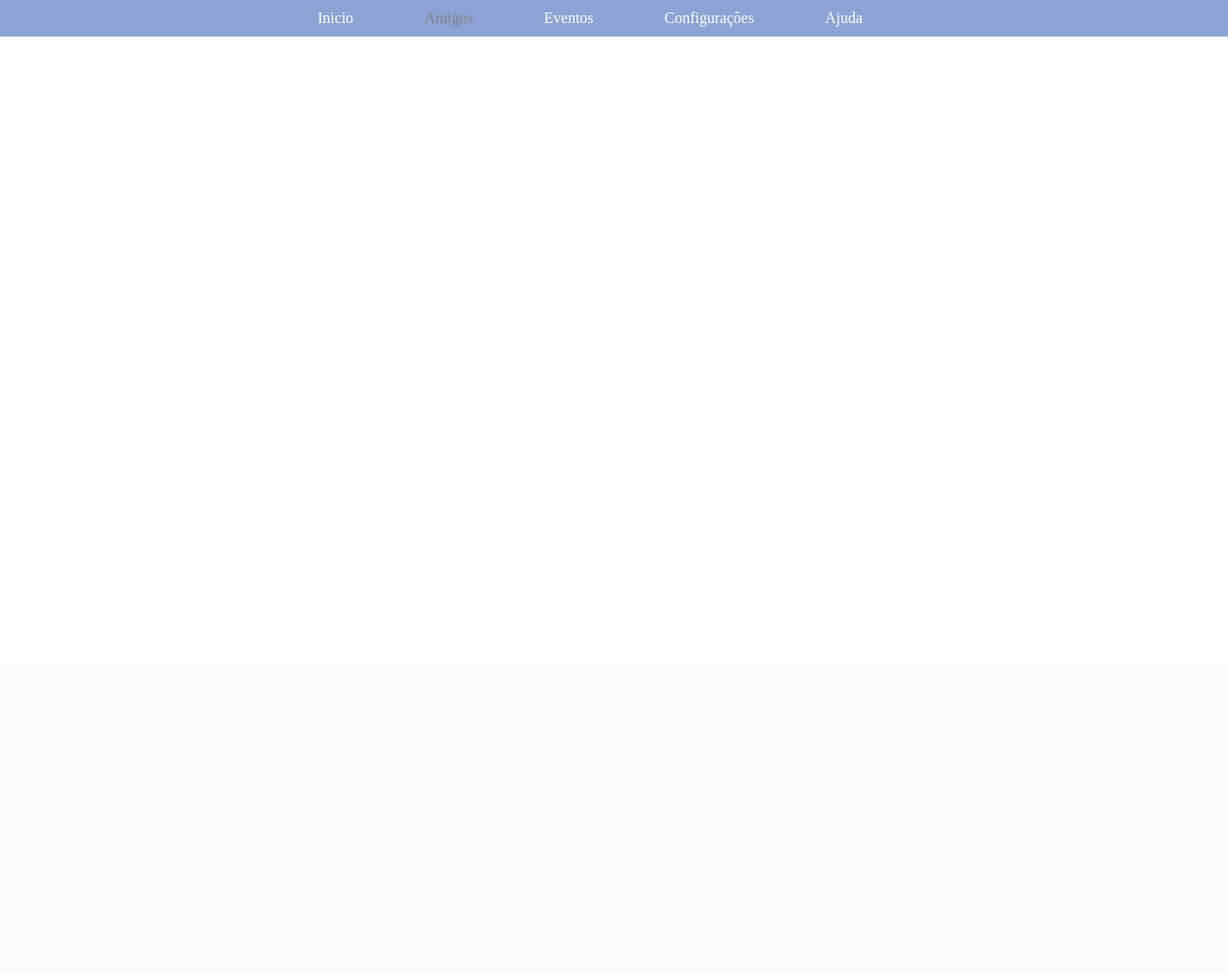
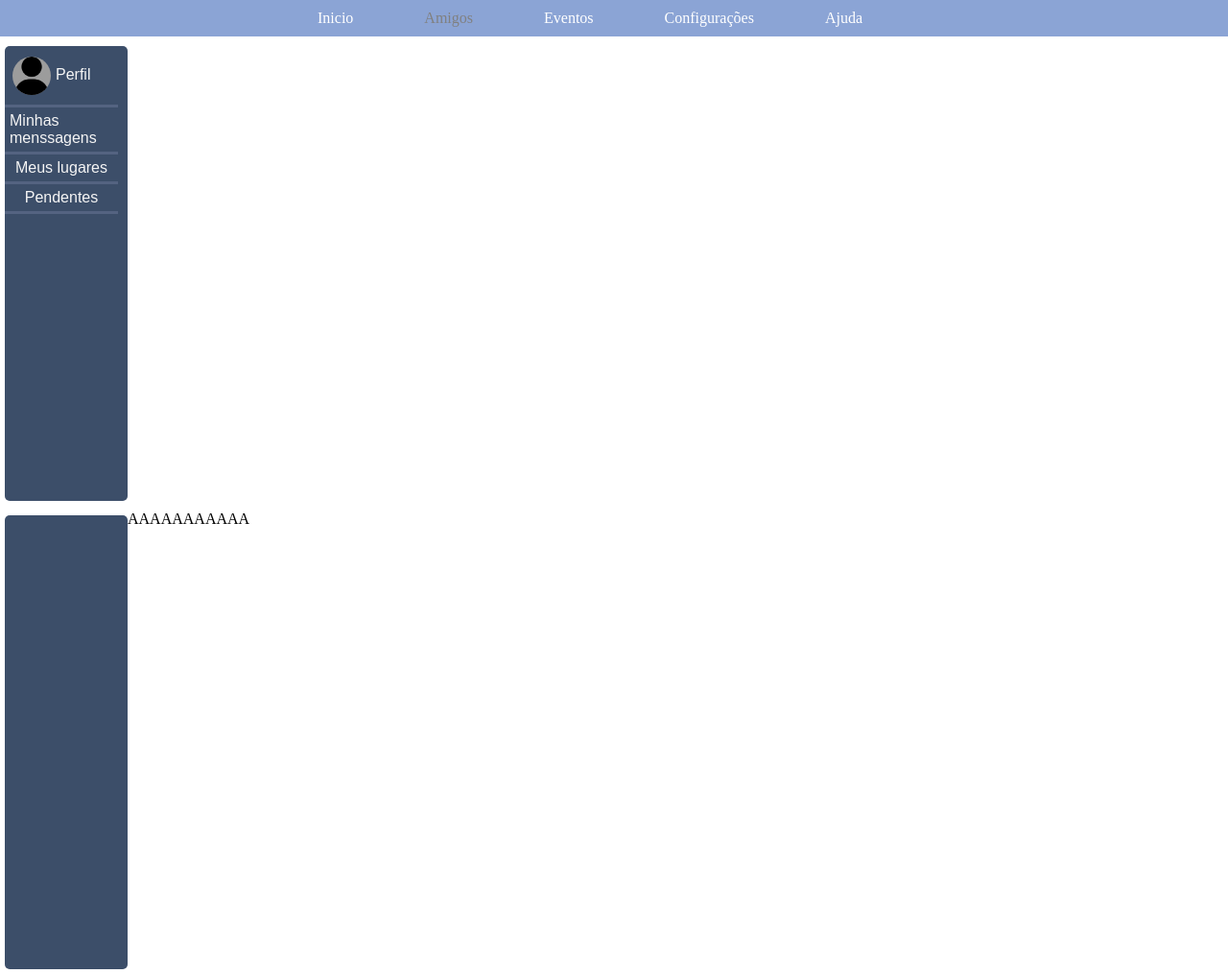
Before and after one commit to shyython/Site---WGO, a PHP site: page /Amigos.html in a window 1280 px wide. Shown: the part 107-1122 px from the top of the page at 96% size. Before the commit the page ends 145 px from the top, so only its background shows below. Run offline with PHP 8.4, Linux system fonts and the light colour scheme.

Commit message:
Amigos
nova aba amigos

```diff
--- a/conteudo/Amigos.css
+++ b/conteudo/Amigos.css
@@ -179,3 +179,128 @@ section>p {
 }
 
 /* ------------------- fim do menu principal */
+
+/* ------------------- lateral container1 */
+
+.container {
+    width: 100vw;
+    display: flex;
+    flex-direction: row;
+    padding: 5px;
+}
+
+.containerLateral {
+    background-color: #3C4E69;
+    color: #F5F5F5;
+    border-radius: 5px;
+    margin-top: 5px;
+    font-family: Arial, Helvetica, sans-serif;
+    display: inline-block;
+    flex-flow: column wrap;
+    justify-content: space-around;
+    width: 10vw;
+    height: 37vw;
+}
+
+main {
+    text-align: center;
+    background-color: #F5F5F5;
+    display: flex;
+    justify-content: space-around;
+
+}
+
+.iconLateral{
+    margin-top: 3px;
+    background-color: #9c9c9c;
+    width: 40px;
+    border-radius: 50px;
+    border-radius: 60px;
+    justify-content: start;
+
+}
+.textoLateralPerfil{
+    margin-left: 5px;
+}
+
+.itensordem1 {
+    display: flex;
+    flex-direction: column;
+    align-items: center;
+    padding: 8px;
+    margin-right: 10px;
+    flex-flow: row wrap;
+    border-color: #8BA4D5;
+    border-style: outset;
+    border-top: #F5F5F5;
+    border-right: #F5F5F5;
+    border-left: #F5F5F5;
+    padding-bottom: 10px;
+}
+
+.itensordem2 {
+    display: flex;
+    flex-direction: column;
+    justify-content: center;
+    align-items: center;
+    padding: 5px;
+    margin-right: 10px;
+    flex-flow: row wrap;
+    border-color: #8BA4D5;
+    border-style: outset;
+    border-top: #F5F5F5;
+    border-right: #F5F5F5;
+    border-left: #F5F5F5;
+
+}
+
+.itensordem3 {
+    display: flex;
+    flex-direction: column;
+    justify-content: center;
+    align-items: center;
+    padding: 5px;
+    margin-right: 10px;
+    flex-flow: row wrap;
+    border-color: #8BA4D5;
+    border-style: outset;
+    border-top: #F5F5F5;
+    border-right: #F5F5F5;
+    border-left: #F5F5F5;
+
+}
+
+.itensordem4 {
+    display: flex;
+    flex-direction: column;
+    justify-content: center;
+    align-items: center;
+    padding: 5px;
+    margin-right: 10px;
+    flex-flow: row wrap;
+    border-color: #8BA4D5;
+    border-style: outset;
+    border-top: #F5F5F5;
+    border-right: #F5F5F5;
+    border-left: #F5F5F5;
+
+}
+
+/* ------------------- menssagens container2*/
+
+.container2{
+    width: 100vw;
+    display: flex;
+    flex-direction: row;
+    padding: 5px;
+}
+
+.containerMenssagens{
+    background-color: #3C4E69;
+    color: #F5F5F5;
+    border-radius: 5px;
+    margin-top: 5px;
+    font-family: Arial, Helvetica, sans-serif;
+    width: 10vw;
+    height: 37vw;
+}
--- a/conteudo/Amigos.html
+++ b/conteudo/Amigos.html
@@ -55,6 +55,41 @@
             <li> <a href="Ajuda" class="itens">Ajuda</a></li>
         </ul>
 
+        <div class="container">
+            <aside class="containerLateral">
+
+                <div class="itensordem1">
+                    <img class="iconLateral" src="imagens/Icone-usuario.png" alt="">
+                    <p class="textoLateralPerfil">Perfil</p>
+                </div>
+
+                <div class="itensordem2">
+                    <p class="textoLateralMenssagens">Minhas menssagens</p>
+                </div>
+
+                <div class="itensordem3">
+                    <p class="textoLateralLugares">Meus lugares</p>
+                </div>
+
+                <div class="itensordem4">
+                    <p class="textoLateralPendentes">Pendentes</p>
+                </div>
+
+            </aside>
+        </div>
+
+        <div class="container2">
+
+            <aside class="containerMenssagens"></aside>
+
+                <div class="itens2ordem1">
+                    <p class="texto">AAAAAAAAAAA</p>
+                </div>
+
+            </aside>
+
+        </div>
+
     </div>
 </body>
 </html>
```
